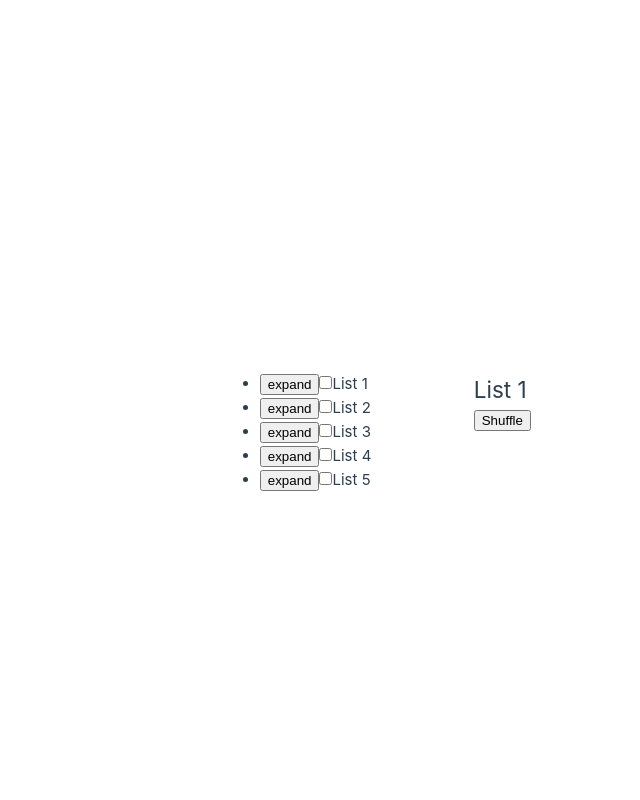
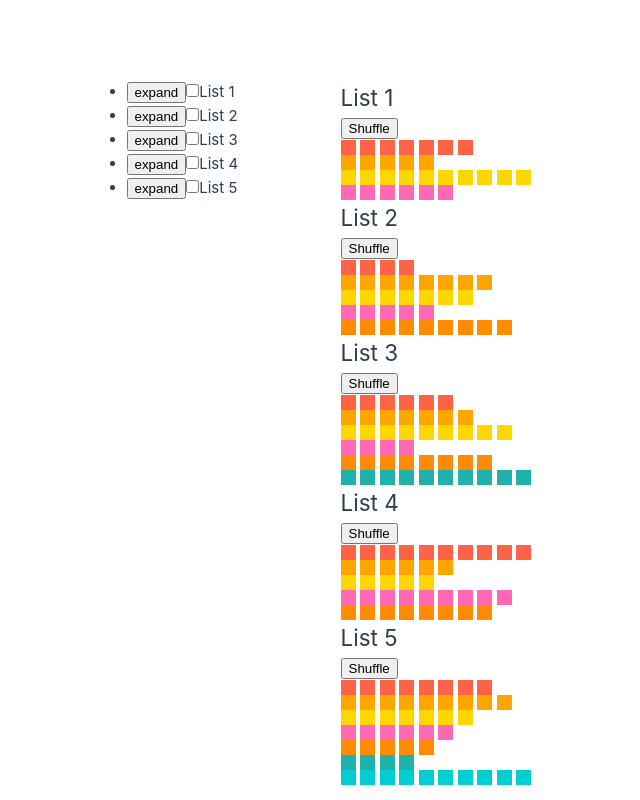
Before and after one commit to snork-maiden/shuffled-lists, a Vue app: page / in a window 1280 px wide. Shown: the whole page, without its empty margins (109-749 px from the left). Built offline with nearby package versions, Linux system fonts and the light colour scheme.

Commit message:
Add sorted and shuffle view of items copies

```diff
--- a/src/components/ItemCopy.vue
+++ b/src/components/ItemCopy.vue
@@ -1,6 +1,6 @@
 <script setup>
 defineProps({
-  hexColor: {
+  color: {
     type: String,
     required: true
   }
@@ -13,8 +13,8 @@ defineProps({
 <style scoped>
 .box {
   display: block;
-  width: 10px;
-  height: 10px;
-  background-color: v-bind('hexColor');
+  width: 15px;
+  aspect-ratio: 1/1;
+  background-color: v-bind('color');
 }
 </style>
--- a/src/components/ListsDisplay.vue
+++ b/src/components/ListsDisplay.vue
@@ -1,14 +1,18 @@
 <script setup>
-import { ref } from 'vue'
-let isOrdered = ref(true)
+import { useListsStore } from '../stores/lists'
+import ListsDisplayIList from './ListsDisplayIList.vue'
+const store = useListsStore()
 </script>
 
 <template>
-  <section class="list">
-    <h2 class="title">List 1</h2>
-    <button type="button" class="shuffle" @click="isOrdered = !isOrdered">Shuffle</button>
-
-  </section>
+  <div class="wrapper">
+    <ListsDisplayIList
+      class="list"
+      v-for="list of store.listsData"
+      :key="list.id"
+      :list-data="list"
+    />
+  </div>
 </template>
 
 <style scoped></style>
--- /dev/null
+++ b/src/components/ListsDisplayIList.vue
@@ -0,0 +1,25 @@
+<script setup>
+import { ref } from 'vue'
+import ListsDisplayIListItemsSorted from './ListsDisplayIListItemsSorted.vue';
+import ListsDisplayIListItemsShuffled from './ListsDisplayIListItemsShuffled.vue';
+ defineProps({
+  listData: {
+    type: Object,
+    required: true
+  }
+})
+let isSorted = ref(true)
+</script>
+
+<template>
+  <section class="list">
+    <h2 class="title">{{ listData.name }}</h2>
+    <button type="button" class="shuffle" @click="isSorted = !isSorted">
+      {{ isSorted ? 'Shuffle' : 'Sort' }}
+    </button>
+    <ListsDisplayIListItemsSorted v-if="isSorted" :items="listData.items"/>
+    <ListsDisplayIListItemsShuffled v-else :items="listData.items"/>
+  </section>
+</template>
+
+<style scoped></style>
--- /dev/null
+++ b/src/components/ListsDisplayIListItemsShuffled.vue
@@ -0,0 +1,40 @@
+<script setup>
+import { computed } from 'vue'
+import ItemCopy from './ItemCopy.vue'
+
+const props = defineProps({
+  items: {
+    type: Array,
+    required: true
+  }
+})
+
+const itemsCopies = computed(() => {
+  let itemsCopies = []
+  props.items.forEach((item) => {
+    let arr = []
+    arr.length = item.quantity
+    arr.fill(item.color)
+    itemsCopies = [...itemsCopies, ...arr]
+  })
+  return itemsCopies
+})
+
+function shuffle(arr) {
+  return arr.sort(() => Math.random() - 0.5)
+}
+</script>
+
+<template>
+  <div class="item">
+    <ItemCopy v-for="(color, index) of shuffle(itemsCopies)" :color="color" :key="index" />
+  </div>
+</template>
+
+<style scoped>
+.item {
+  display: flex;
+  flex-wrap: wrap;
+  gap: 0.3em;
+}
+</style>
--- /dev/null
+++ b/src/components/ListsDisplayIListItemsSorted.vue
@@ -0,0 +1,23 @@
+<script setup>
+import ItemCopy from './ItemCopy.vue';
+
+ defineProps({
+  items: {
+    type: Array,
+    required: true
+  }
+})
+</script>
+
+<template>
+  <div class="item" v-for="item of items" :key="item.id">
+    <ItemCopy :color="item.color" v-for="copy of item.quantity" :key="copy"/>
+  </div>
+</template>
+
+<style scoped>
+.item {
+  display: flex;
+  gap: 0.3em;
+}
+</style>
--- a/src/components/ListsSettingsList.vue
+++ b/src/components/ListsSettingsList.vue
@@ -14,7 +14,7 @@ let isExpand = ref(false)
 </script>
 
 <template>
-  <button type="button" class="expand" @click="isExpand = !isExpand">expand</button>
+  <button type="button" class="expand" @click="isExpand = !isExpand">{{isExpand ? 'hide' : 'expand'}}</button>
   <input type="checkbox" name="display-list-btn" :id="`display-list-${id}-btn`" class="display" />
   <label :for="`display-list-${id}-btn`" class="title">{{listData.name}}</label>
   <ul class="items" v-if="isExpand">
```
